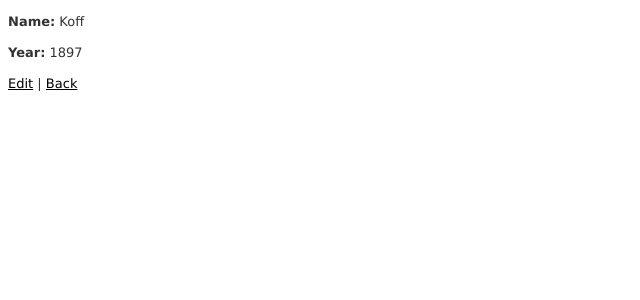
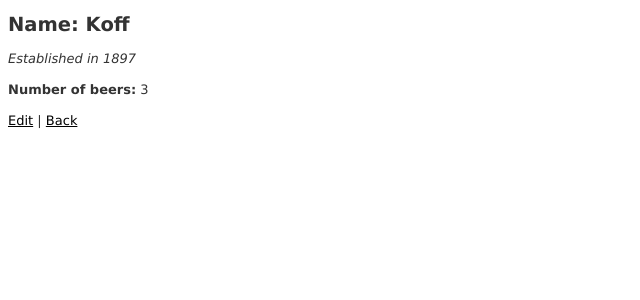
Before and after one commit to vtikkala/Ratebeer, a Rails app: page /breweries/1 in a window 1280 px wide. Shown: the top 300 px of the page, without its empty margins (0-640 px from the left). Run offline with Rails 7, Linux system fonts and the light colour scheme; data comes from the database, SQL or seed files in the repository; style sheets or scripts are compiled from the project's sources; some libraries are stand-ins or nearby versions.

Commit message:
Tehtävä 7

```diff
--- a/ratebeer/app/views/breweries/show.html.erb
+++ b/ratebeer/app/views/breweries/show.html.erb
@@ -1,13 +1,18 @@
 <p id="notice"><%= notice %></p>
 
-<p>
+<h2>
   <strong>Name:</strong>
   <%= @brewery.name %>
+</h2>
+
+<p>
+  <i>Established in</i>
+  <i><%= @brewery.year %></i>
 </p>
 
 <p>
-  <strong>Year:</strong>
-  <%= @brewery.year %>
+ <strong>Number of beers:</strong>
+ <%= @brewery.beers.count %>
 </p>
 
 <%= link_to 'Edit', edit_brewery_path(@brewery) %> |
```
